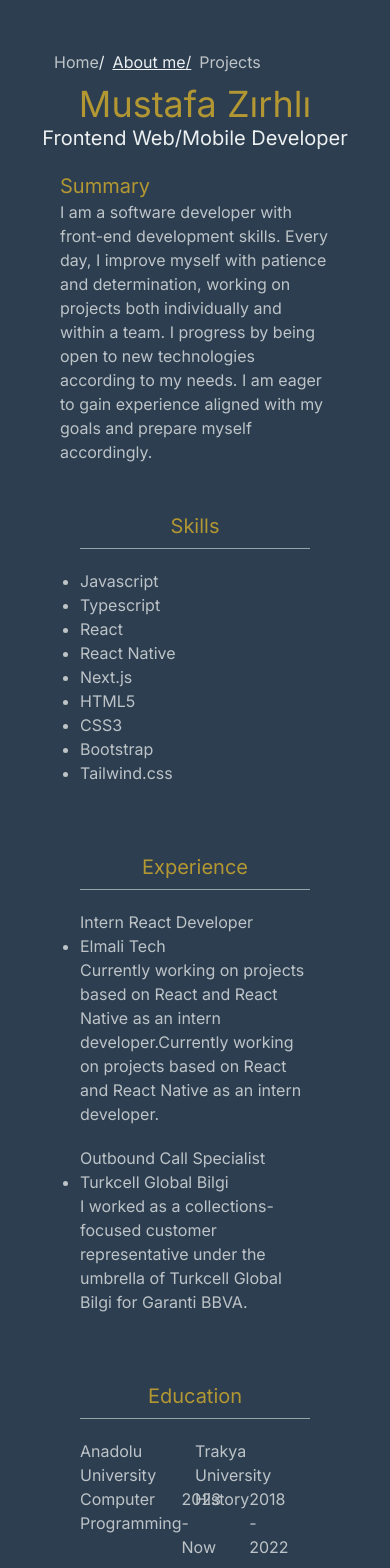
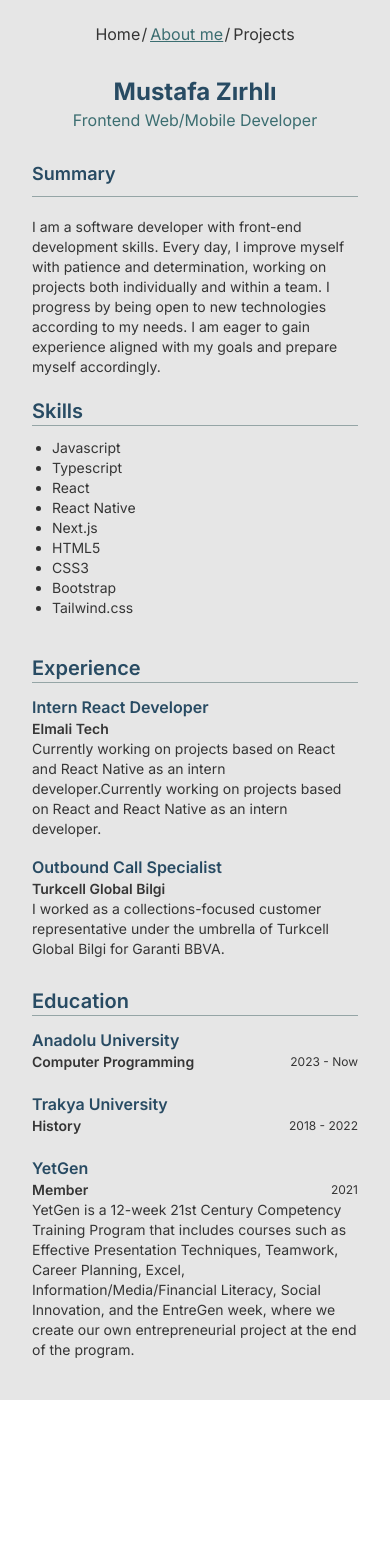
Before and after one commit to Mustafazirhli98/Portfolio, a Next.js app: page /aboutPage in a window 390 px wide. Shown: the top 1568 px of the page. After the commit the page ends 1400 px from the top, so only its background shows below. Built offline with nearby package versions, Linux system fonts and the light colour scheme.

Commit message:
about page fix

```diff
--- a/app/aboutPage/page.tsx
+++ b/app/aboutPage/page.tsx
@@ -1,19 +1,21 @@
 import Breadcrumps from "../components/ui/BreadCrumps"
 import OrderedList from "./../components/cvList/OrderedList"
 import { CV_LIST_DATA } from "./../lib/data/cvListData"
+import COLOR_PALETTE from "../lib/constants/colorPalette"
 
 export default function AboutMe() {
     return (
-        <div className="h-full bg-[#2c3e50] p-10">
+        <div className="h-full p-3 lg:p-10" style={{ backgroundColor: COLOR_PALETTE.light }}>
             <Breadcrumps />
-            <h1 className="text-4xl text-center text-[#b39732]">Mustafa Zırhlı</h1>
-            <h5 className="text-xl text-center text-[#ecf0f1]">Frontend Web/Mobile Developer</h5>
+            <div className="mt-5">
+                <h1 className="text-2xl lg:text-4xl text-center font-bold" style={{ color: COLOR_PALETTE.blue }}>Mustafa Zırhlı</h1>
+                <h5 className="text-l lg:text-xl text-center " style={{ color: COLOR_PALETTE.turqoise }}>Frontend Web/Mobile Developer</h5>
                 <div className="content-container p-5">
                     <div className="">
-                    <h4 className="text-xl text-[#b39732]">Summary</h4>
+                        <h4 className="text-lg lg:text-xl font-semibold border-b border-b-[#95a5a6] pl-0 p-2 " style={{ color: COLOR_PALETTE.blue }}>Summary</h4>
                         <div>
                             {/* image */}
-                        <p className="text-[#bdc3c7]">I am a software developer with front-end development skills. Every day, I improve myself with patience and determination, working on projects both individually and within a team. I progress by being open to new technologies according to my needs. I am eager to gain experience aligned with my goals and prepare myself accordingly.</p>
+                            <p className="text-sm lg:text-base mt-5" style={{ color: COLOR_PALETTE.dark }}>I am a software developer with front-end development skills. Every day, I improve myself with patience and determination, working on projects both individually and within a team. I progress by being open to new technologies according to my needs. I am eager to gain experience aligned with my goals and prepare myself accordingly.</p>
                         </div>
                     </div>
                     <div className="flex flex-col lg:flex-row">
@@ -23,5 +25,6 @@ export default function AboutMe() {
                     <OrderedList dataType={"education"} data={CV_LIST_DATA.education} />
                 </div>
             </div>
+        </div>
     )
 }
--- a/app/components/content/content.module.css
+++ b/app/components/content/content.module.css
@@ -1,24 +1,24 @@
 .projectIMG {
-    background-image: url(/welcomeScreen/projectsIMG.jpg);
-    background-size: 100% 100%;
-    background-repeat: no-repeat;
-    transition: background-size 0.3s ease-in-out, height 0.3s ease-in-out, width 0.3s ease-in-out;
+    background-color: #3c6e71;
 }
 
 .aboutMeIMG {
-    background-image: url(/welcomeScreen/aboutmeIMG.jpg);
-    background-size: 100% 100%;
-    background-repeat: no-repeat;
-    transition: background-size 0.3s ease-in-out, height 0.3s ease-in-out, width 0.3s ease-in-out;
+    background-color: #284b63;
 }
 
 .container {
-    @apply lg:w-[50%] h-full p-5;
-    @apply flex justify-center items-center bg-red-400;
+    @apply lg:w-[50%] p-5;
+    @apply flex justify-center m-5 items-center;
 }
 
 .contentLink {
-    @apply flex justify-center items-center;
-    @apply text-gray-300 hover:text-black;
-    @apply text-4xl h-[350px] hover:h-[400px] w-[550px] hover:w-[600px];
+    @apply flex justify-center items-center rounded-lg;
+    @apply text-gray-300;
+    @apply text-4xl w-[90%] h-[150px] lg:h-[350px] lg:hover:h-[400px] lg:w-[550px] lg:hover:w-[600px];
+    @apply hover:shadow-2xl;
+    transition: height 0.3s ease-in-out, width 0.3s ease-in-out, shadow 0.3s ease;
 }
+
+.contentLink:hover {
+    color: #fff
+}
--- a/app/components/content/contentOverview.jsx
+++ b/app/components/content/contentOverview.jsx
@@ -1,13 +1,14 @@
 import Link from "next/link";
 import styles from "./content.module.css"
+import COLOR_PALETTE from "./../../lib/constants/colorPalette"
 
 export default function ContentOverview({ type, link, img }) {
     return (
-        <div className={styles.container}>
+        <div className={styles.container} style={{backgroundColor: COLOR_PALETTE.light}}>
             <Link className={`${img} ${styles.contentLink}`} href={link}>
                 {type}
             </Link>
-        </div>
+        </div >
     )
 
 }
--- a/app/components/cvList/OrderedList.jsx
+++ b/app/components/cvList/OrderedList.jsx
@@ -1,44 +1,59 @@
+import COLOR_PALETTE from "../../lib/constants/colorPalette";
+
 export default function OrderedList({ dataType, data }) {
     return (
         <div className="w-full mt-2 " >
             {
                 dataType === "skills" && (
-                    <div className="p-5">
-                        < h4 className="text-center p-2 text-xl mt-3 border-b border-b-[#95a5a6] text-[#b39732]">Skills</h4 >
-                        <ol className="mt-5">
+                    <div className="lg:p-5">
+                        < h4
+                            className="text-start lg:text-center  pl-0 lg:p-2 text-xl lg:text-xl font-semibold mt-3 border-b border-b-[#95a5a6]"
+                            style={{ color: COLOR_PALETTE.blue }}
+                        >
+                            Skills
+                        </h4 >
+                        <ol className="mt-3 mb-4 lg:mb-0 lg:mt-5 pl-5 lg:p-0">
                             {
                                 data.map(skills => (
-                                    <li key={skills} className="list-disc text-[#bdc3c7]">{skills}</li>
+                                    <li key={skills} className="list-disc text-sm lg:text-base" style={{ color: COLOR_PALETTE.dark }}>{skills}</li>
                                 ))
                             }
                         </ol>
                     </div>
                 ) ||
                 dataType === "experience" && (
-                    <div className="p-5">
-                        < h4 className="text-center text-xl p-2 mt-3 border-b border-b-[#95a5a6] text-[#b39732]">Experience</h4 >
+                    <div className="lg:p-5">
+                        < h4
+                            className="text-start lg:text-center  pl-0 lg:p-2 text-xl lg:text-xl font-semibold mt-3 border-b border-b-[#95a5a6] "
+                            style={{ color: COLOR_PALETTE.blue }}
+                        >Experience
+                        </h4 >
                         {
                             data.map(experience => (
-                                <ol key={experience.id} className="mt-5">
-                                    <li key={experience.id} className="text-[#bdc3c7]">{experience.position}</li>
-                                    <li key={experience.id} className="list-disc text-[#bdc3c7]">{experience.company}</li>
-                                    <li key={experience.id} className="text-[#bdc3c7]">{experience.description}</li>
+                                <ol key={experience.id} className="mt-3 lg:mt-5 mb-4 lg:mb-0 lg:p-0 text-sm lg:text-base" style={{ color: COLOR_PALETTE.dark }}>
+                                    <li key={experience.id} style={{ color: COLOR_PALETTE.blue }} className="text-base lg:text-lg font-semibold">{experience.position}</li>
+                                    <li key={experience.id} className="font-semibold text-sm lg:text-base" >{experience.company}</li>
+                                    <li key={experience.id}>{experience.description}</li>
                                 </ol>
                             ))
                         }
                     </div >
                 ) ||
                 dataType === "education" && (
-                    <div className="p-5">
-                        < h4 className="text-xl text-center p-2 mt-3 border-b border-b-[#95a5a6] text-[#b39732]">Education</h4 >
+                    <div className="lg:p-5">
+                        < h4
+                            className="text-start lg:text-center  pl-0 lg:p-2 text-xl lg:text-xl font-semibold mt-3 border-b border-b-[#95a5a6]"
+                            style={{ color: COLOR_PALETTE.blue }}                        >
+                            Education
+                        </h4 >
                         <div className="flex flex-wrap text-[#bdc3c7]">
                             {
                                 data.map(education => (
-                                    <ol key={education.id} className="mt-5 w-[50%] pr-5">
-                                        <li className="w-[50%]">{education.college}</li>
-                                        <li className="list-disc w-full flex justify-between">
-                                            <span>{education.departmant}</span>
-                                            <span>{education.year}</span>
+                                    <ol key={education.id} className="mt-3 lg:mt-5 mb-2 lg:mb-0 w-full lg:w-[50%] lg:pr-5 text-sm lg:text-base" style={{ color: COLOR_PALETTE.dark }}>
+                                        <li className="lg:w-[50%] text-base lg:text-lg font-semibold" style={{ color: COLOR_PALETTE.blue }}>{education.college}</li>
+                                        <li className="w-full flex justify-between font-semibold text-sm lg:text-base">
+                                            <span className="font-semibold">{education.departmant}</span>
+                                            <span className="font-normal text-xs flex items-center lg:text-base">{education.year}</span>
                                         </li>
                                         {
                                             education.description && <li>{education.description}</li>
@@ -50,7 +65,6 @@ export default function OrderedList({ dataType, data }) {
                     </div>
                 )
             }
-
         </div >
     )
 }
--- a/app/components/ui/Breadcrumps.jsx
+++ b/app/components/ui/Breadcrumps.jsx
@@ -3,6 +3,7 @@
 import Link from "next/link";
 import styles from "./ui.module.css"
 import { usePathname } from "next/navigation";
+import COLOR_PALETTE from "../../lib/constants/colorPalette";
 
 export default function Breadcrumps() {
     const pathname = usePathname();
--- a/app/components/ui/ui.module.css
+++ b/app/components/ui/ui.module.css
@@ -1,17 +1,21 @@
 .breadcrumps {
     padding: 10px;
+    color: #353535;
+    @apply text-center lg:text-start
 }
 
 .breadcrumps li {
     display: inline-block;
-    margin: 0 4px 0 4px;
-    color: #bdc3c7
+    margin: 0 5px 0 5px;
+    position: relative;
 }
 
 
 .breadcrumps li::after {
     content: "/";
-    color: #ecf0f1;
+    color: #353535;
+    position: absolute;
+    right: -7px;
 }
 
 
@@ -21,5 +25,5 @@
 
 .activeLink {
     text-decoration: underline;
-    color: #ecf0f1 !important;
+    color: #3c6e71
 }
--- /dev/null
+++ b/app/lib/constants/colorPalette.js
@@ -0,0 +1,9 @@
+const COLOR_PALETTE = {
+    light: "#e6e6e6",
+    dark: "#353535",
+    turqoise: "#3c6e71",
+    white: "#ffffff",
+    puppy: "#d9d9d9",
+    blue: "#284b63",
+}
+export default COLOR_PALETTE
--- a/package.json
+++ b/package.json
@@ -11,7 +11,8 @@
   "dependencies": {
     "next": "14.2.5",
     "react": "^18",
-    "react-dom": "^18"
+    "react-dom": "^18",
+    "react-icons": "^5.2.1"
   },
   "devDependencies": {
     "@types/node": "20.14.10",
```
Also changed, not shown: app/page.jsx (+29 -1 lines), 1 other file (tests, documents, lock files or other folders). Lines whose indentation alone changed are shown as unchanged.
